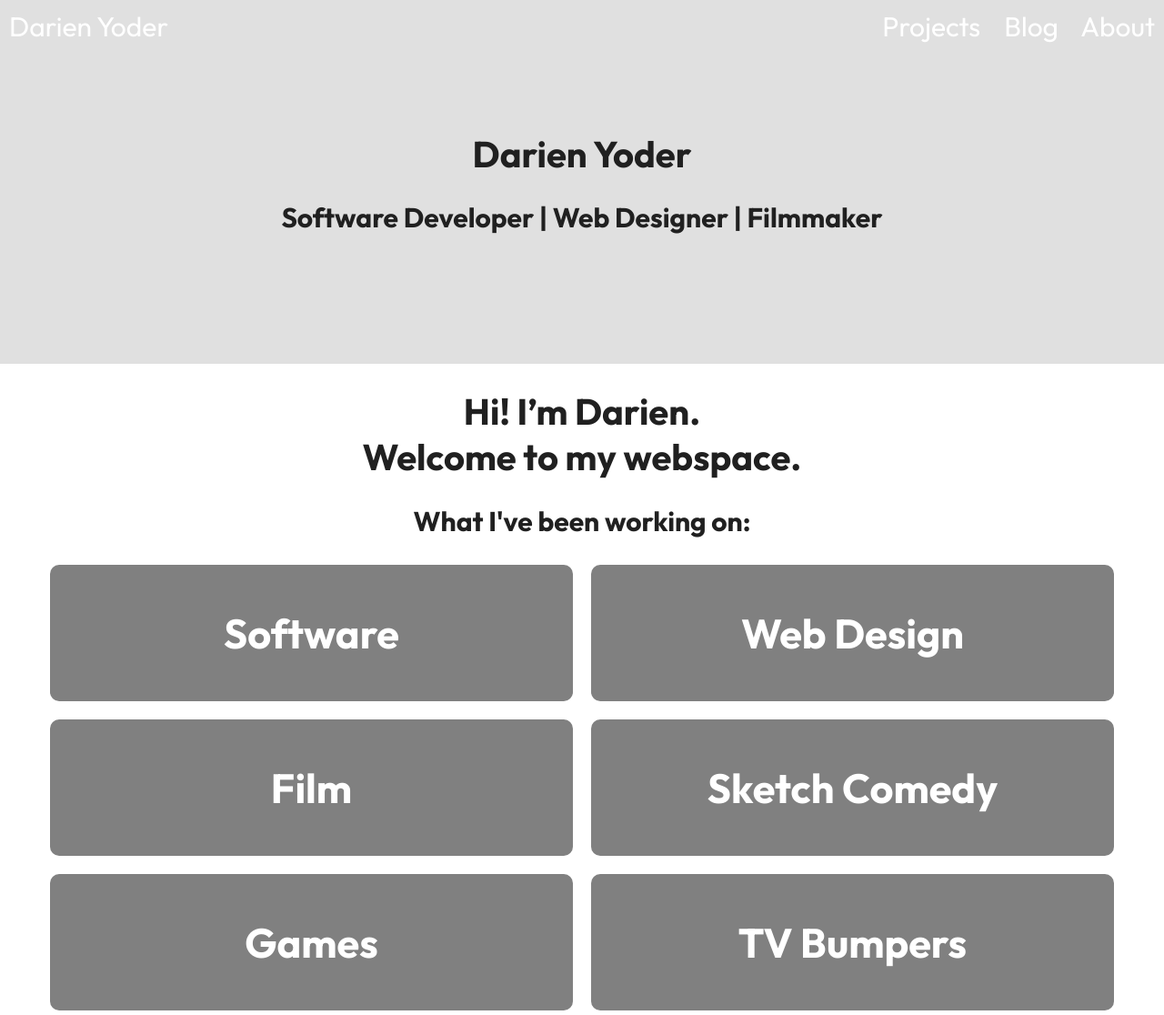
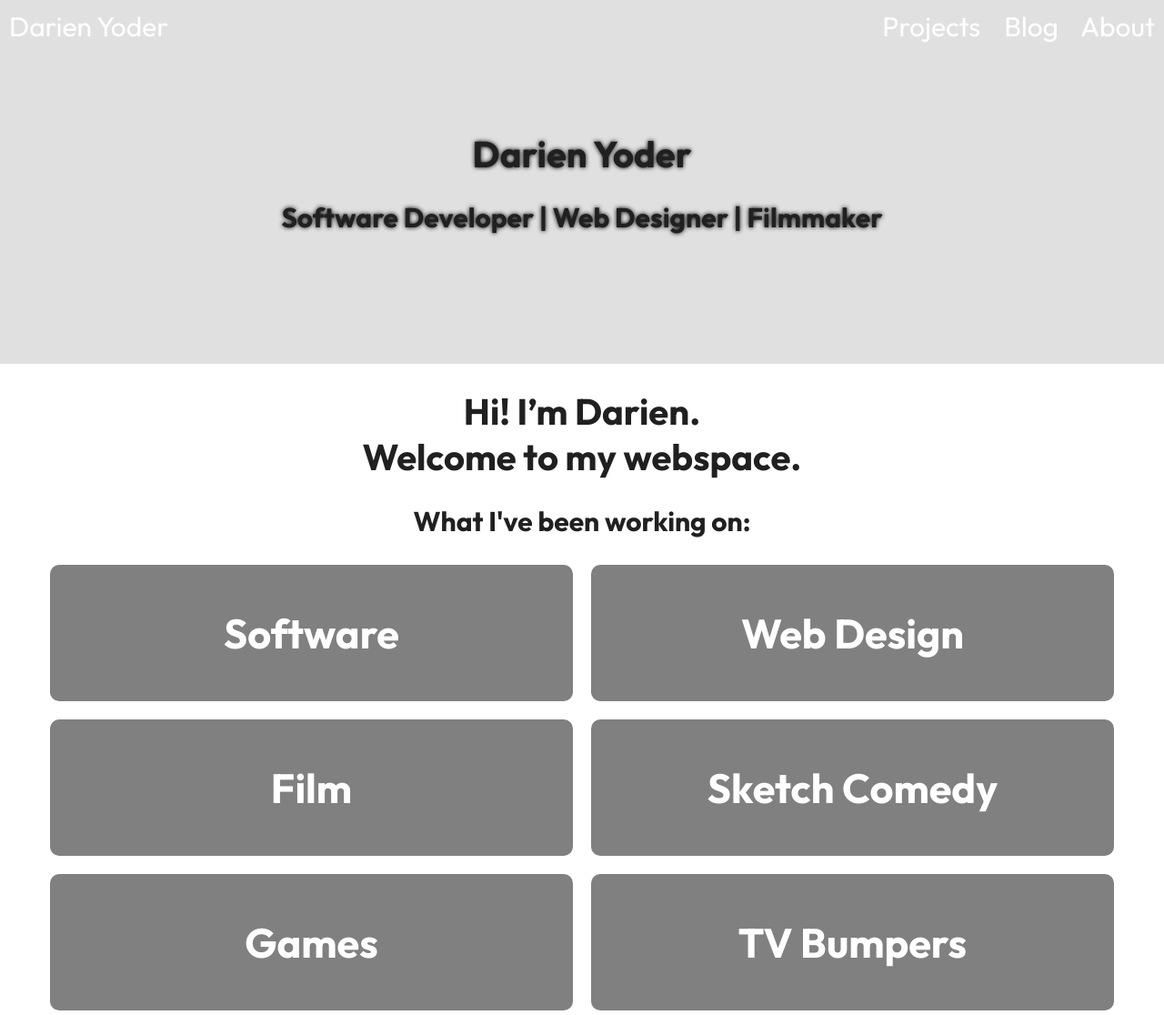
Before and after one commit to darienyoder/darienyoder.github.io, a Jekyll site: the page built from index.md, in a window 1280 px wide. Shown: the whole page at 91% size. Built offline with Jekyll 4.4.1, drawn with Linux system fonts in a browser that asks for light colours.

Commit message:
Text shadow

```diff
--- a/_sass/main.scss
+++ b/_sass/main.scss
@@ -105,6 +105,7 @@ body {
     justify-content: center;
     align-items: center;
     background-color: #e0e0e0;
+    text-shadow: 0 0 5px black;
 }
 
 .header-separator {
--- a/_sass/post.scss
+++ b/_sass/post.scss
@@ -23,6 +23,7 @@
     background-position: center;
     background-size: cover;
     color: white;
+    text-shadow: 0 0 5px black;
 }
 
 #post-content {
```
